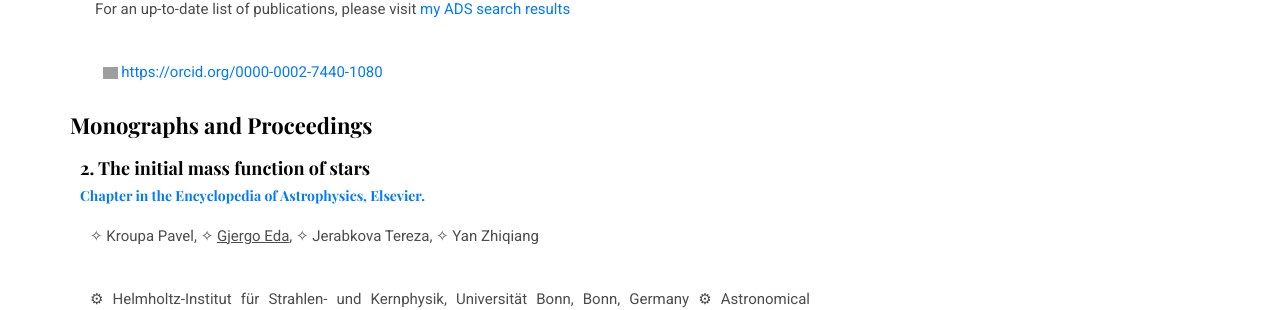
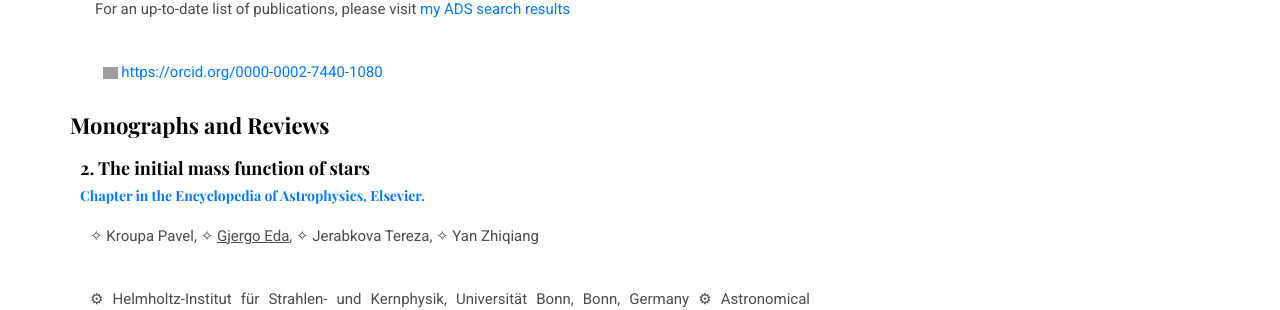
Before and after one commit to egjergo/egjergo.github.io, a Jekyll site: the page built from _pages/publications.md, in a window 1280 px wide and 900 px high, scrolled down 436 px. Shown: the part 150-460 px from the top of the window. Built offline with Jekyll 4.4.1, drawn with Linux system fonts in a browser that asks for light colours; grey boxes are pictures that could not be loaded.

Commit message:
CV update

```diff
--- a/_pages/publications.md
+++ b/_pages/publications.md
@@ -99,7 +99,7 @@ class="underline"
 
 <div class="row">
   <div class="leftcolumn">
-  <h4>Monographs and Proceedings</h4>
+  <h4>Monographs and Reviews</h4>
    <div class="card">
       <h5>2. The initial mass function of stars</h5>
       <h6><a target="_blank" href="https://ui.adsabs.harvard.edu/abs/2024arXiv241007311K/abstract">Chapter in the Encyclopedia of Astrophysics, Elsevier.</a></h6>
```
Also changed, not shown: _pages/about.md (+0 -2 lines), 2 other files.
